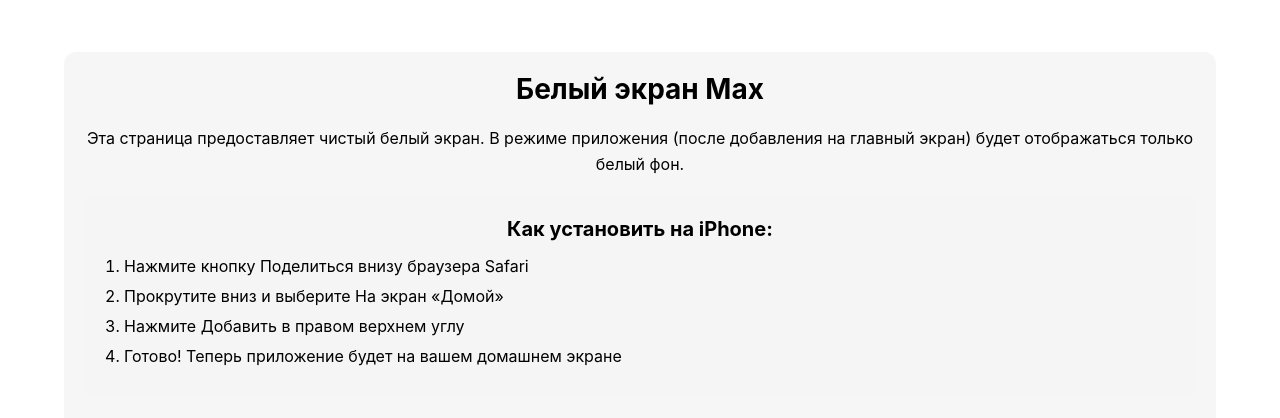
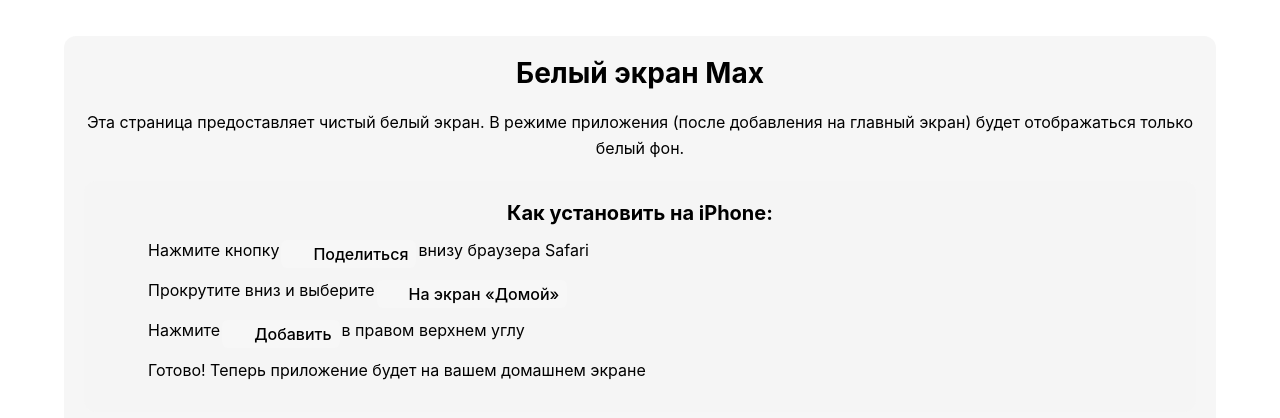
Before and after one commit to BobYo1285/Max, a plain HTML site: page white/index.html in a window 1280 px wide. Shown: the part 107-525 px from the top of the page. Drawn offline with Linux system fonts and the light colour scheme.

Commit message:
Update index.html

```diff
--- a/white/index.html
+++ b/white/index.html
@@ -150,6 +150,33 @@
                 font-size: 15px;
             }
         }
+
+    .ios-button {
+        display: inline-flex;
+        align-items: center;
+        background: rgba(255, 255, 255, 0.2);
+        padding: 4px 8px;
+        border-radius: 6px;
+        font-weight: 500;
+        margin: 0 2px;
+    }
+
+    .ios-button i {
+        margin-right: 4px;
+        font-size: 0.9em;
+    }
+
+    .steps li {
+        display: flex;
+        align-items: flex-start;
+        margin-bottom: 12px;
+    }
+
+    .steps li i:first-child {
+        margin-right: 8px;
+        margin-top: 2px;
+        min-width: 16px;
+    }
     </style>
 </head>
 <body class="normal-mode">
```
